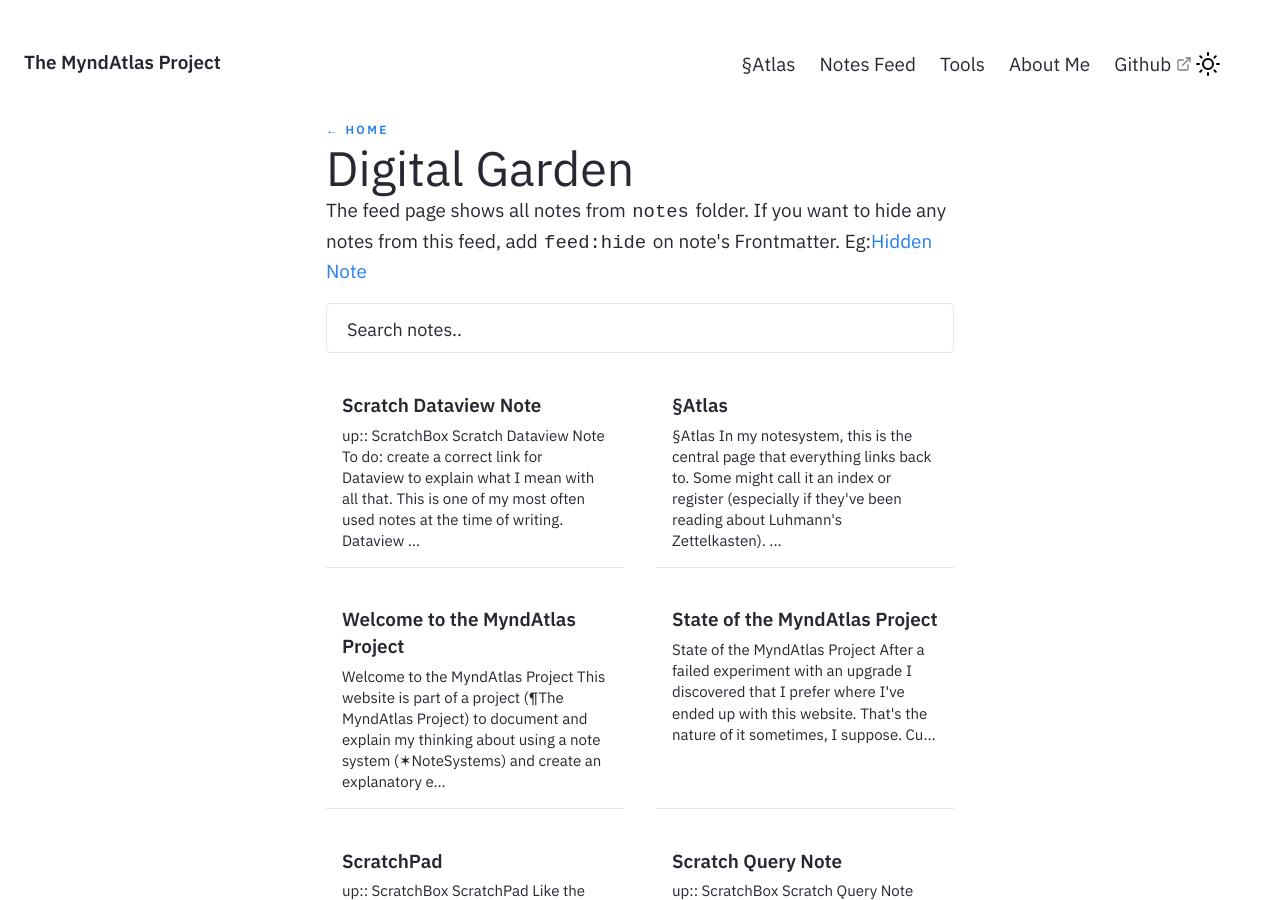
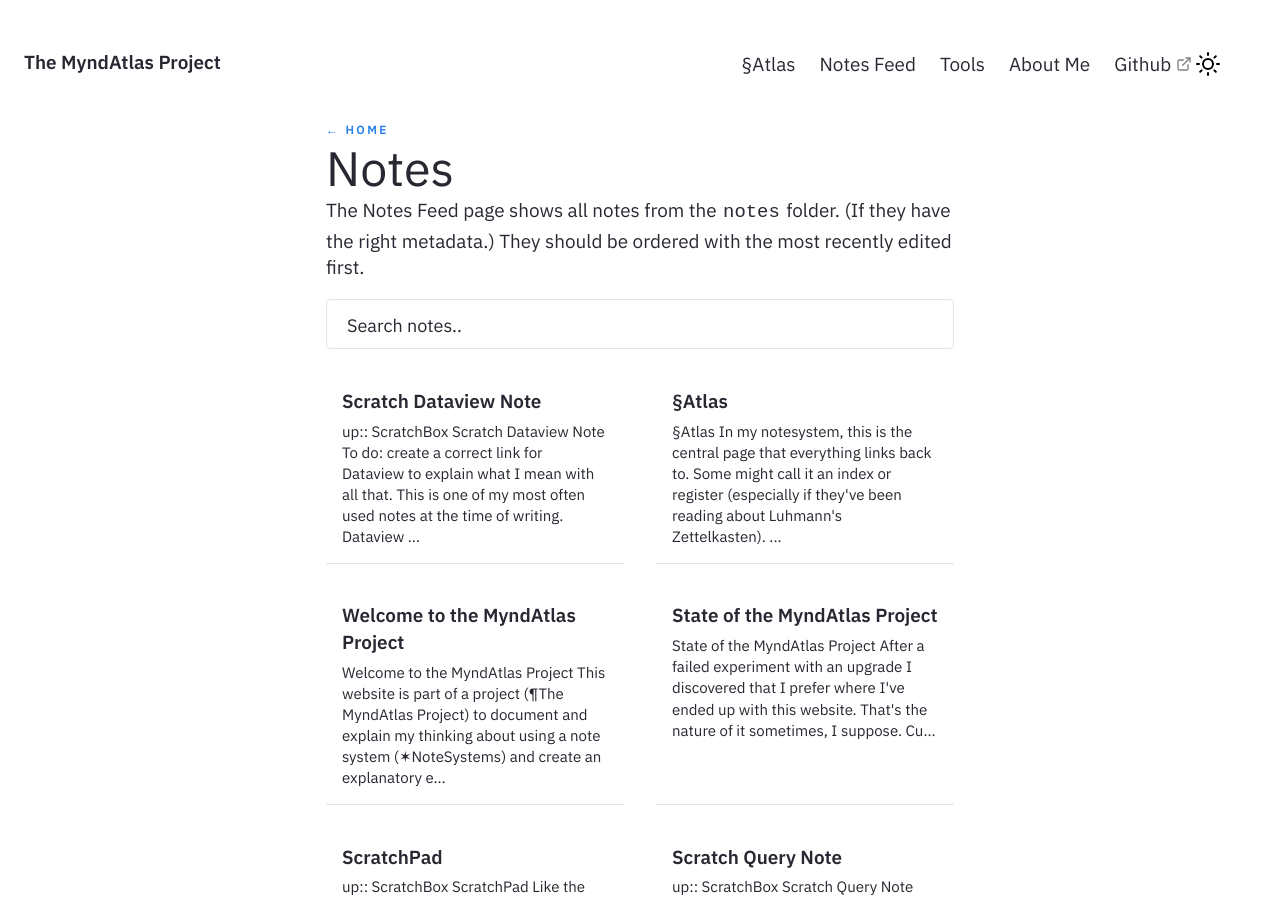
Before and after one commit to myndatlas/myndatlas.github.io, a Jekyll site: the page built from pages/notes.md, in a window 1280 px wide and 900 px high. Built offline with Jekyll 4.4.1, drawn with Linux system fonts in a browser that asks for light colours.

Commit message:
vault backup: 2023-03-23 18:37:31

```diff
--- a/pages/notes.md
+++ b/pages/notes.md
@@ -2,7 +2,7 @@
 layout: Post
 permalink: /notes
 feedformat: card
-title: Digital Garden
+title: Notes
 ---
 
-The feed page shows all notes from `notes` folder. If you want to hide any notes from this feed, add `feed:hide` on note's Frontmatter. Eg:[[Hidden Note]]
+The Notes Feed page shows all notes from the `notes` folder. (If they have the right metadata.) They should be ordered with the most recently edited first.
```
Also changed, not shown: pages/index.md (+1 -1 lines), .obsidian/workspace.json.
